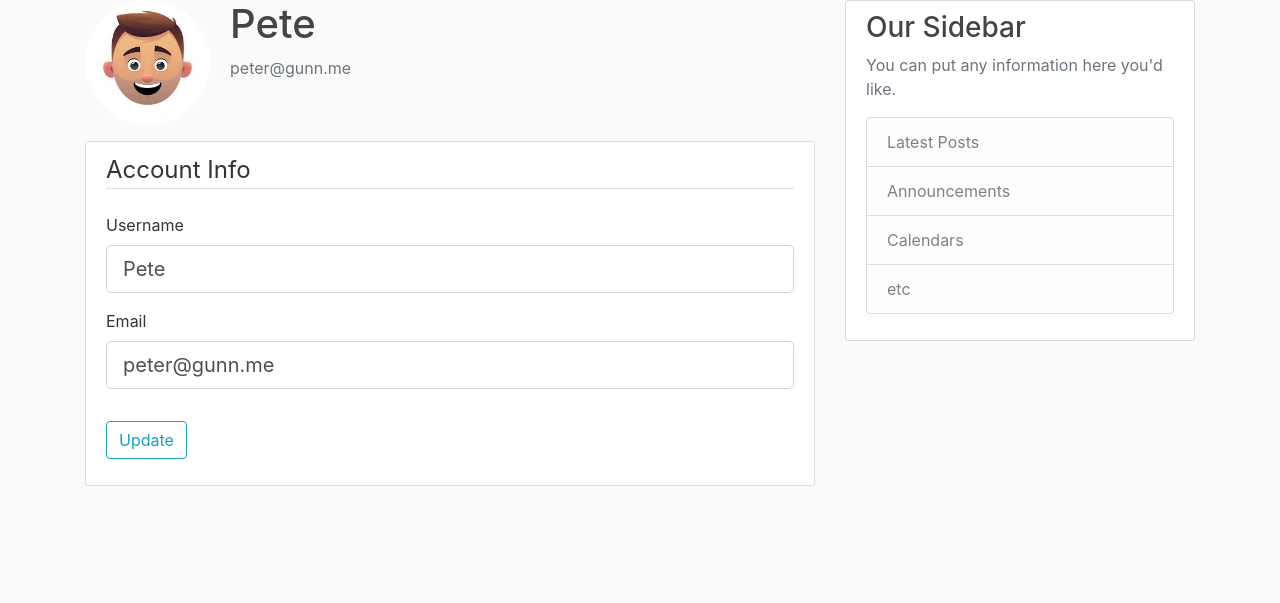
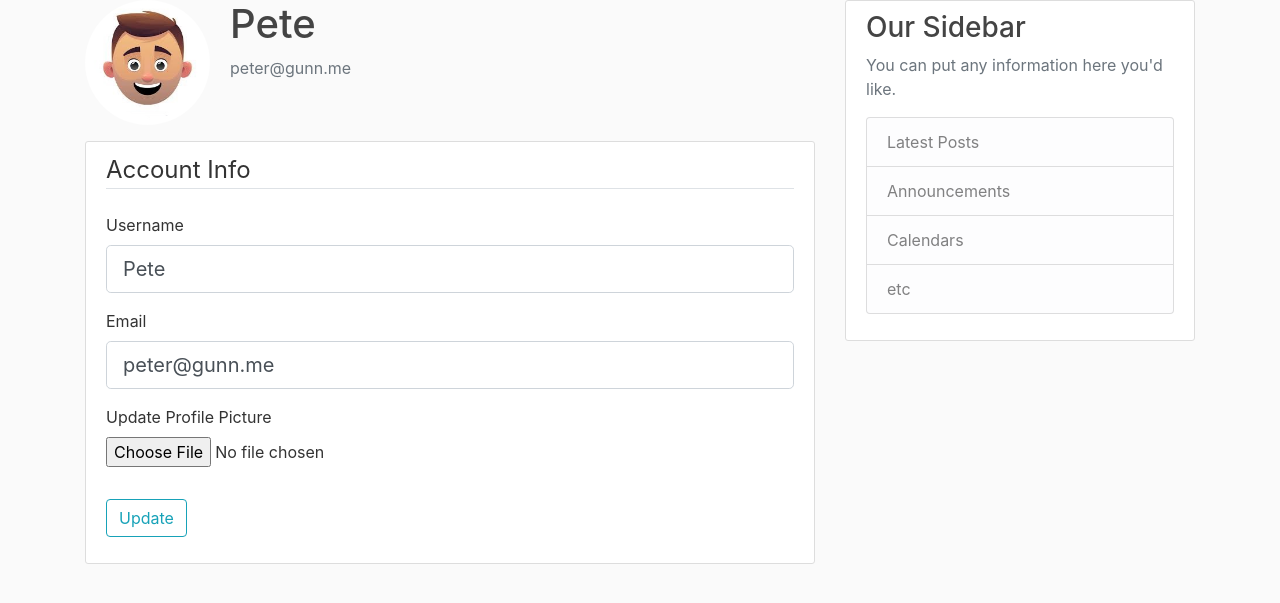
Before and after one commit to scrumpygeo/flask-blog, a Flask app: page /account in a window 1280 px wide. Shown: the part 80-683 px from the top of the page. Run offline with Flask 2, Linux system fonts and the light colour scheme; a user stored in the database is signed in; some libraries are stand-ins or nearby versions.

Commit message:
upload new avatar file image

```diff
--- a/flaskblog/forms.py
+++ b/flaskblog/forms.py
@@ -1,4 +1,5 @@
 from flask_wtf import FlaskForm
+from flask_wtf.file import FileField, FileAllowed
 from flask_login import current_user
 from wtforms import StringField, PasswordField, SubmitField, BooleanField
 from wtforms.validators import DataRequired, Length, Email, EqualTo, ValidationError
@@ -39,6 +40,8 @@ class UpdateAccountForm(FlaskForm):
     username = StringField('Username',
                            validators=[DataRequired(), Length(min=2, max=20)])
     email = StringField('Email', validators=[DataRequired(), Email()])
+    picture = FileField('Update Profile Picture', validators=[
+                        FileAllowed(['jpg', 'png'])])
     submit = SubmitField('Update')
 
     def validate_username(self, username):
--- a/flaskblog/routes.py
+++ b/flaskblog/routes.py
@@ -1,3 +1,5 @@
+import os
+import secrets
 from flask import Flask, render_template, url_for, flash, redirect, request
 from flaskblog import app, db, bcrypt
 from flaskblog.forms import RegistrationForm, LoginForm, UpdateAccountForm
@@ -58,7 +60,8 @@ def login():
         user = User.query.filter_by(email=form.email.data).first()
         if user and bcrypt.check_password_hash(user.password, form.password.data):
             login_user(user, remember=form.remember.data)
-            next_page = request.args.get('next')
+            # added '/home' as was sending me to /None:
+            next_page = request.args.get('next', '/home')
             return redirect(next_page) if next else redirect(url_for('home'))
         else:
             flash('Login unsuccessfull. Please check email and password.', 'danger')
@@ -71,11 +74,27 @@ def logout():
     return redirect(url_for('home'))
 
 
+def save_picture(form_picture):
+    # rename picture with random nr
+    random_hex = secrets.token_hex(8)
+    # make sure u save with same extension as uploaded: grab f_ext,dont need f_name so use _
+    _, f_ext = os.path.splitext(form_picture.filename)
+    picture_fn = random_hex + f_ext
+    picture_path = os.path.join(
+        app.root_path, 'static/profile_pics', picture_fn)
+    form_picture.save(picture_path)
+
+    return picture_fn
+
+
 @app.route('/account', methods=['GET', 'POST'])
 @login_required
 def account():
     form = UpdateAccountForm()
     if form.validate_on_submit():
+        if form.picture.data:
+            picture_file = save_picture(form.picture.data)
+            current_user.image_file = picture_file
         current_user.username = form.username.data
         current_user.email = form.email.data
         db.session.commit()
--- a/flaskblog/templates/account.html
+++ b/flaskblog/templates/account.html
@@ -8,7 +8,7 @@
         </div>
     </div>
     <div class="content-section">
-        <form action="" method="POST">
+        <form action="" method="POST" enctype="multipart/form-data">
             {{ form.hidden_tag() }}
             <fieldset class="form-group">
                 <legend class="border-bottom mb-4">Account Info</legend>
@@ -39,6 +39,15 @@
                         {{ form.email(class="form-control form-control-lg") }}
                     {% endif %}
                 </div>
+                <div class="form-group">
+                    {{ form.picture.label() }}
+                    {{ form.picture(class="form-control-file") }}
+                    {% if form.picture.errors %}
+                        {% for error in form.picture.errors %}
+                            <span class="text-danger">{{ error }}</span><br />
+                        {% endfor %}
+                    {% endif %}
+                </div>
             </fieldset>
             <div class="form-group">
                 {{ form.submit(class="btn btn-outline-info") }}
```
Also changed, not shown: localNotes.md (+25 -0 lines), flaskblog/site.db, flaskblog/static/profile_pics/ba10f212158c17b3.jpg (added).
